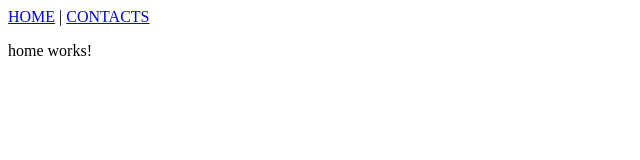
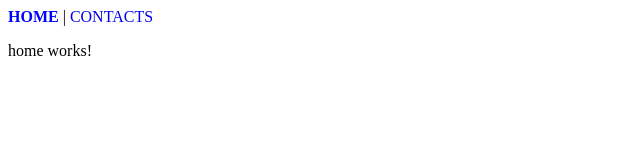
Before and after one commit to fancn21th/0_106_Ng_Router, an Angular app: page / in a window 1280 px wide. Shown: the top 160 px of the page, without its empty margins (0-640 px from the left). Built offline with nearby package versions, Linux system fonts and the light colour scheme.

Commit message:
contacts module refactor

```diff
--- a/src/app/app.component.css
+++ b/src/app/app.component.css
@@ -0,0 +1,8 @@
+a {
+  text-decoration: none;
+}
+
+a.active {
+  font-weight: bold;
+  color: blue;
+}
--- a/src/app/app.component.html
+++ b/src/app/app.component.html
@@ -1,2 +1,16 @@
-<nav><a routerLink="">HOME</a> | <a routerLink="contacts">CONTACTS</a></nav>
+<nav>
+  <a
+    routerLink=""
+    routerLinkActive="active"
+    [routerLinkActiveOptions]="{ exact: true }"
+    >HOME</a
+  >
+  |
+  <a
+    routerLink="contacts"
+    routerLinkActive="active"
+    [routerLinkActiveOptions]="{ exact: true }"
+    >CONTACTS</a
+  >
+</nav>
 <router-outlet></router-outlet>
--- a/src/app/contacts/contacts-routing.module.ts
+++ b/src/app/contacts/contacts-routing.module.ts
@@ -1,6 +1,6 @@
 import { NgModule } from "@angular/core";
 import { Routes, RouterModule } from "@angular/router";
-import { ContactsComponent } from "./contacts.component";
+import { ContactsComponent } from "./contacts/contacts.component";
 
 const routes: Routes = [
   {
--- a/src/app/contacts/contacts.module.ts
+++ b/src/app/contacts/contacts.module.ts
@@ -2,7 +2,7 @@ import { NgModule } from "@angular/core";
 import { CommonModule } from "@angular/common";
 
 import { ContactsRoutingModule } from "./contacts-routing.module";
-import { ContactsComponent } from "./contacts.component";
+import { ContactsComponent } from "./contacts/contacts.component";
 
 @NgModule({
   declarations: [ContactsComponent],
```
Also changed, not shown: src/app/contacts/contacts/contacts.component.css (added), src/app/contacts/contacts/contacts.component.html (renamed from src/app/contacts/contacts.component.html), src/app/contacts/contacts/contacts.component.ts (renamed from src/app/contacts/contacts.component.ts).
